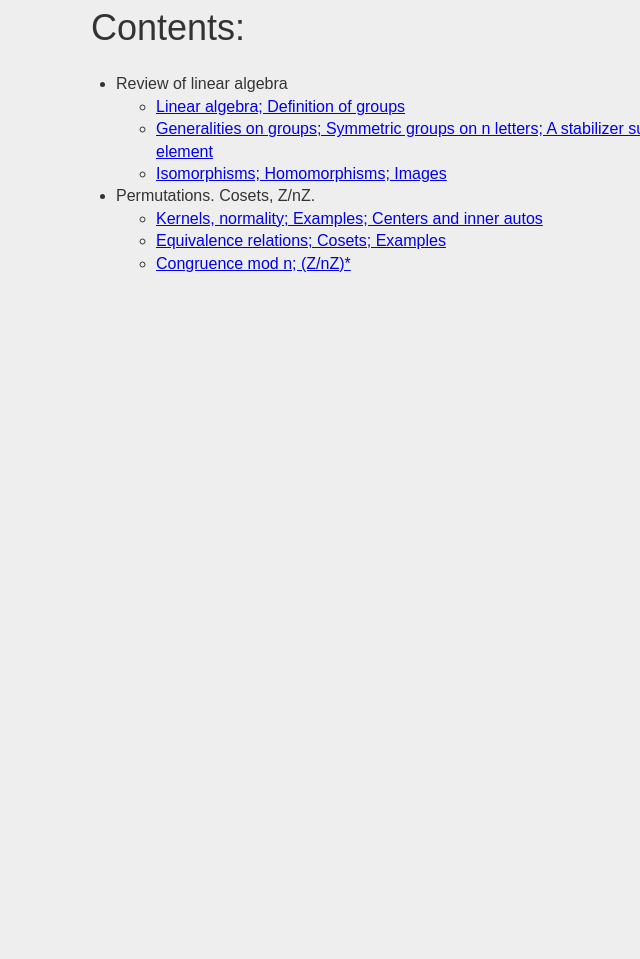
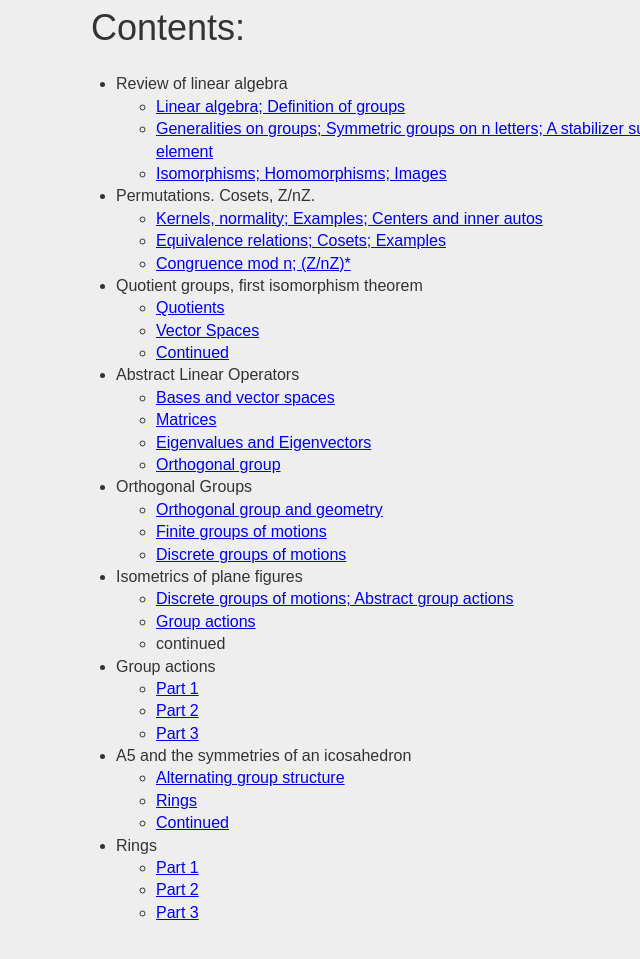
Before and after one commit to jerichlee2/Jerich.ai, a plain HTML site: page classes/spring-2025/math-e-222/index.html in a window 1280 px wide. Shown: the part 501-1460 px from the top of the page, without its empty margins (79-719 px from the left). Before the commit the page ends 924 px from the top, so only its background shows below. Drawn offline with nearby package versions, Linux system fonts and the light colour scheme; a script that the page names is missing.

Commit message:
Quotients

```diff
--- a/classes/spring-2025/math-e-222/index.html
+++ b/classes/spring-2025/math-e-222/index.html
@@ -68,6 +68,69 @@
                 <li><a href="https://jerichlee2.github.io/Jerich.ai/classes/spring-2025/math-e-222/diary/12-30.4/index.html">Congruence mod n; (Z/nZ)*</a></li>
             </ul>
         </li>
+        <li>Quotient groups, first isomorphism theorem
+            <ul>
+                <li><a href="https://jerichlee2.github.io/Jerich.ai/classes/spring-2025/math-e-222/diary/12-30.1/index.html">Quotients</a></li>
+                <li><a href="https://jerichlee2.github.io/Jerich.ai/classes/spring-2025/math-e-222/diary/12-30/index.html">Vector Spaces</a></li>
+                <li><a href="https://jerichlee2.github.io/Jerich.ai/classes/spring-2025/math-e-222/diary/12-30.4/index.html">Continued</a></li>
+            </ul>
+        </li>
+        <li>Abstract Linear Operators
+            <ul>
+                <li><a href="https://jerichlee2.github.io/Jerich.ai/classes/spring-2025/math-e-222/diary/12-30.1/index.html">Bases and vector spaces</a></li>
+                <li><a href="https://jerichlee2.github.io/Jerich.ai/classes/spring-2025/math-e-222/diary/12-30/index.html">Matrices</a></li>
+                <li><a href="https://jerichlee2.github.io/Jerich.ai/classes/spring-2025/math-e-222/diary/12-30.4/index.html">Eigenvalues and Eigenvectors</a></li>
+                <li><a href="https://jerichlee2.github.io/Jerich.ai/classes/spring-2025/math-e-222/diary/12-30.4/index.html">Orthogonal group</a></li>
+            </ul>
+        </li>
+        <li>Orthogonal Groups
+            <ul>
+                <li><a href="https://jerichlee2.github.io/Jerich.ai/classes/spring-2025/math-e-222/diary/12-30.1/index.html">Orthogonal group and geometry</a></li>
+                <li><a href="https://jerichlee2.github.io/Jerich.ai/classes/spring-2025/math-e-222/diary/12-30/index.html">Finite groups of motions</a></li>
+                <li><a href="https://jerichlee2.github.io/Jerich.ai/classes/spring-2025/math-e-222/diary/12-30.4/index.html">Discrete groups of motions</a></li>
+            </ul>
+        </li>
+        <li>Isometrics of plane figures
+            <ul>
+                <li><a href="https://jerichlee2.github.io/Jerich.ai/classes/spring-2025/math-e-222/diary/12-30.1/index.html">Discrete groups of motions; Abstract group actions</a></li>
+                <li><a href="https://jerichlee2.github.io/Jerich.ai/classes/spring-2025/math-e-222/diary/12-30/index.html">Group actions</a></li>
+                <li><a href="https://jerichlee2.github.io/Jerich.ai/classes/spring-2025/math-e-222/diary/12-30.4/index.html"></a>continued</li>
+            </ul>
+        </li>
+        <li>Group actions
+            <ul>
+                <li><a href="https://jerichlee2.github.io/Jerich.ai/classes/spring-2025/math-e-222/diary/12-30.4/index.html">Part 1</a></li>
+                <li><a href="https://jerichlee2.github.io/Jerich.ai/classes/spring-2025/math-e-222/diary/12-30.4/index.html">Part 2</a></li>
+                <li><a href="https://jerichlee2.github.io/Jerich.ai/classes/spring-2025/math-e-222/diary/12-30.4/index.html">Part 3</a></li>
+            </ul>
+        </li>
+        <li>A5 and the symmetries of an icosahedron
+            <ul>
+                <li><a href="https://jerichlee2.github.io/Jerich.ai/classes/spring-2025/math-e-222/diary/12-30.1/index.html">Alternating group structure</a></li>
+                <li><a href="https://jerichlee2.github.io/Jerich.ai/classes/spring-2025/math-e-222/diary/12-30/index.html">Rings</a></li>
+                <li><a href="https://jerichlee2.github.io/Jerich.ai/classes/spring-2025/math-e-222/diary/12-30.4/index.html">Continued</a></li>
+            </ul>
+        </li>
+        <li>Rings
+            <ul>
+                <li><a href="https://jerichlee2.github.io/Jerich.ai/classes/spring-2025/math-e-222/diary/12-30.1/index.html">Part 1</a></li>
+                <li><a href="https://jerichlee2.github.io/Jerich.ai/classes/spring-2025/math-e-222/diary/12-30/index.html">Part 2</a></li>
+                <li><a href="https://jerichlee2.github.io/Jerich.ai/classes/spring-2025/math-e-222/diary/12-30.4/index.html">Part 3</a></li>
+            </ul>
+        </li>
+
+
+
+
+
+
+
+
+
+
+
+
+
 
 
     </ul>
```
Also changed, not shown: classes/spring-2025/math-e-222/diary/01-04/index.html (added, +35 -0 lines), index.html (+0 -2 lines), 1 other file.
